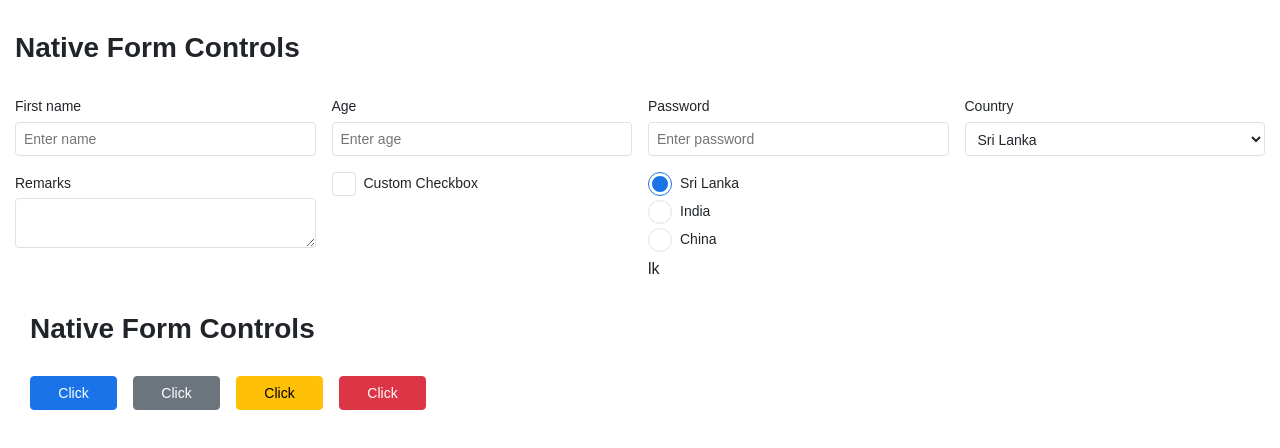
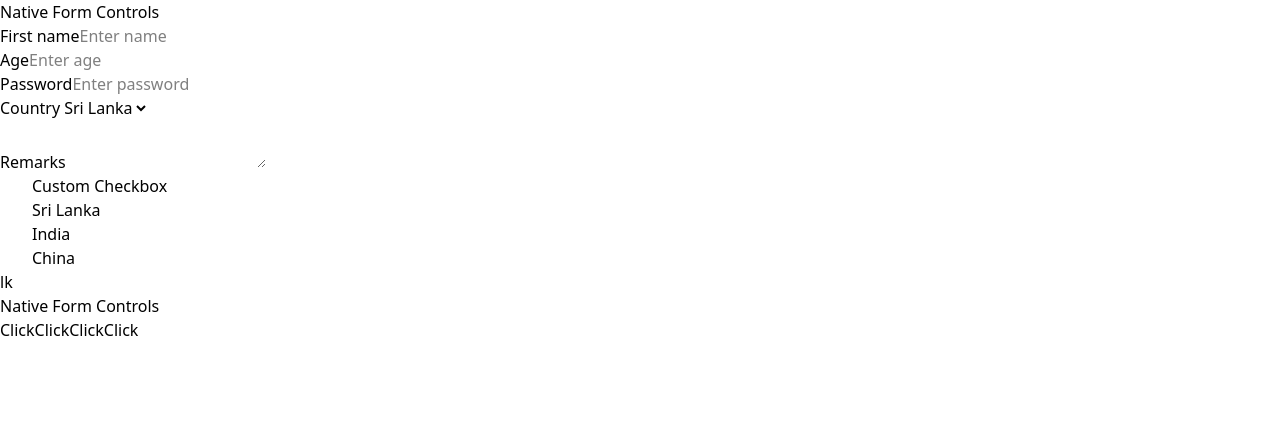
Before and after one commit to Buddhilive/solias-components, an Angular app: page / in a window 1280 px wide. Shown: the top 448 px of the page. Built offline with nearby package versions, Linux system fonts and the light colour scheme.

Commit message:
Add Tailwind

```diff
--- a/angular.json
+++ b/angular.json
@@ -52,7 +52,7 @@
         "build": {
           "builder": "@angular-devkit/build-angular:application",
           "options": {
-            "outputPath": "dist/previewer",
+            "outputPath": "projects/solias-components/temp",
             "index": "projects/previewer/src/index.html",
             "browser": "projects/previewer/src/main.ts",
             "polyfills": ["zone.js"],
@@ -81,7 +81,7 @@
                   "maximumError": "4kB"
                 }
               ],
-              "outputHashing": "all"
+              "outputHashing": "none"
             },
             "development": {
               "optimization": false,
--- a/package.json
+++ b/package.json
@@ -4,7 +4,7 @@
   "scripts": {
     "ng": "ng",
     "start": "ng serve previewer",
-    "build": "ng build solias-components",
+    "build": "ng build previewer && ng build solias-components",
     "watch": "ng build --watch --configuration development",
     "test": "ng test",
     "start:theme-generator": "ng serve theme-generator",
@@ -20,7 +20,10 @@
     "@angular/platform-browser": "^18.2.0",
     "@angular/platform-browser-dynamic": "^18.2.0",
     "@angular/router": "^18.2.0",
+    "@tailwindcss/postcss": "^4.0.12",
+    "postcss": "^8.5.3",
     "rxjs": "~7.8.0",
+    "tailwindcss": "^4.0.0",
     "tslib": "^2.3.0",
     "zone.js": "~0.14.10"
   },
--- a/projects/previewer/src/styles.scss
+++ b/projects/previewer/src/styles.scss
@@ -1,7 +1,8 @@
 /* You can add global styles to this file, and also import other style files */
-@use "../../solias-components/src/styles/themes/default_theme.scss";
-@use "../../solias-components/src/styles/styles.scss";
+/* @use "../../solias-components/src/styles/themes/default_theme.scss"; */
+/* @use "../../solias-components/src/styles/styles.scss"; */
 
-body {
+/* body {
     font-family: sans-serif;
-}
+} */
+@import "tailwindcss";
--- a/projects/solias-components/ng-package.json
+++ b/projects/solias-components/ng-package.json
@@ -5,6 +5,6 @@
     "entryFile": "src/public-api.ts"
   },
   "assets": [
-    { "input": "src/styles", "glob": "**/*.scss", "output": "styles" }
+    { "input": "temp/browser", "glob": "**/*.css", "output": "styles" }
   ]
 }
```
Also changed, not shown: .postcssrc.json (added), 2 other files (tests, documents, lock files or other folders).
